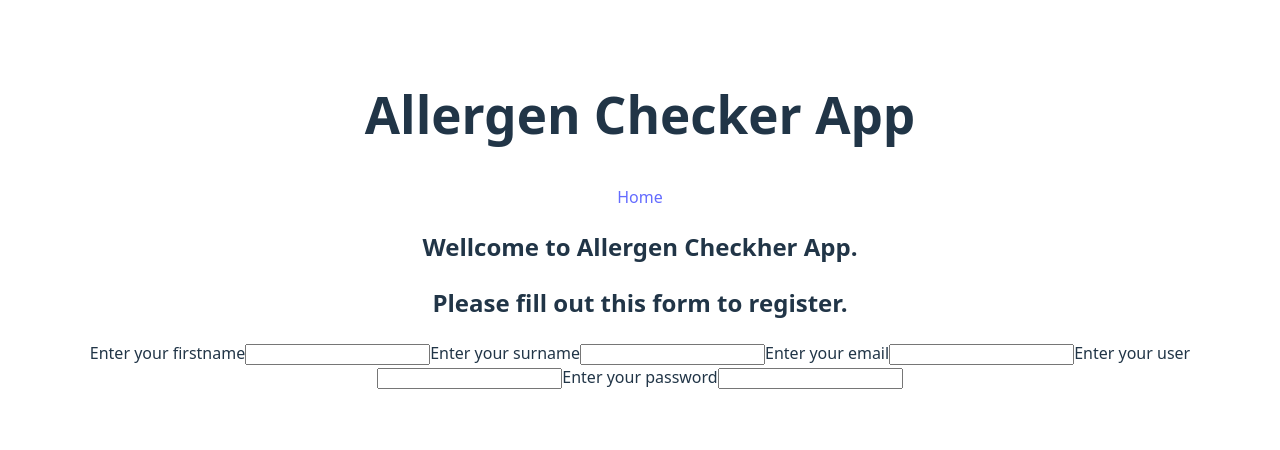
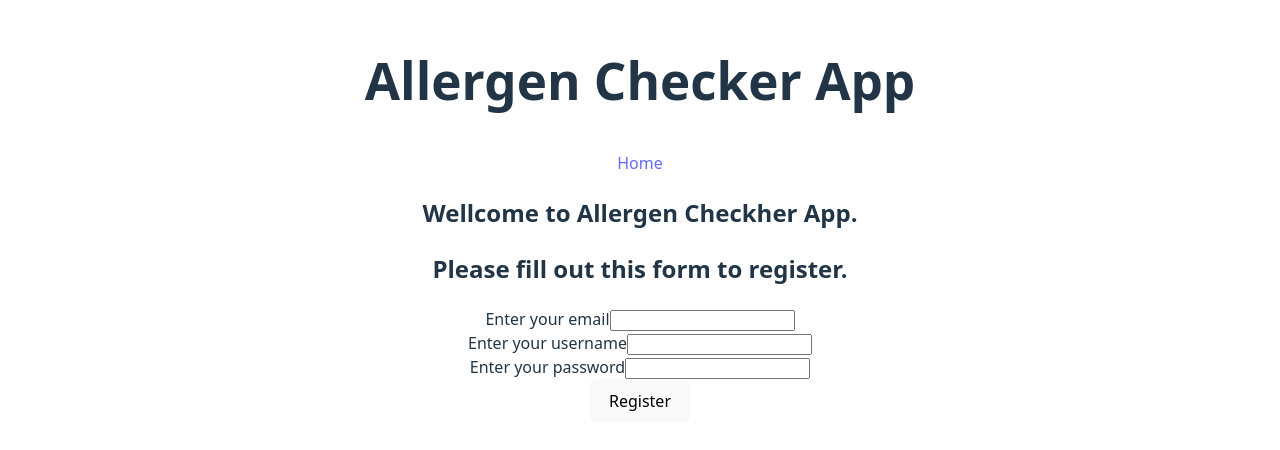
Before and after one commit to ctrlaltdelete3/AllergenCheckerFrontEnd, a React (Vite) app: page /newuser in a window 1280 px wide. Shown: the part 184-634 px from the top of the page. Built offline with nearby package versions, Linux system fonts and the light colour scheme.

Commit message:
Some changes after connecting to backend code

```diff
--- /dev/null
+++ b/postcss.config.js
@@ -0,0 +1,3 @@
+export default {
+  plugins: {}
+}
--- a/src/NewUser.jsx
+++ b/src/NewUser.jsx
@@ -2,13 +2,35 @@ import { useState } from "react";
 
 const NewUser = () => {
 	const [username, setUsername] = useState("");
-	const [firstname, setFirstname] = useState("");
-	const [surname, setSurname] = useState("");
 	const [email, setEmail] = useState("");
 	const [password, setPassword] = useState("");
 
-	const handleSubmit = () => {
-		const user = { firstname, surname, email, username, password };
+	const handleSubmit = async (e) => {
+		e.preventDefault();
+		const user = { email, username, password };
+
+		try {
+			const res = await fetch("https://localhost:44305/api/user/register",
+			{
+				method: "POST",
+				headers: {"Content-Type": "application/json"},
+				body: JSON.stringify(user)
+			});
+
+			if(!res.ok){
+				const errorText = await res.text();
+				throw new Error(errorText || `Error ${res.status}`);
+			}
+
+			const data = await res.json();
+			console.log("User created: ", data);
+			alert ("User registered successfully!");
+
+		}
+		catch(err) {
+			console.error("Registration failed: ", err);
+			alert("Failed: " + err.message);
+		}
 	};
 
 	return (
@@ -16,20 +38,6 @@ const NewUser = () => {
 			<h2>Wellcome to Allergen Checkher App.</h2>
 			<h2>Please fill out this form to register.</h2>
 			<form onSubmit={handleSubmit}>
-				<label>Enter your firstname</label>
-				<input
-					type="text"
-					required
-					value={firstname}
-					onChange={(e) => setFirstname(e.target.value)}
-				/>
-				<label>Enter your surname</label>
-				<input
-					type="text"
-					required
-					value={surname}
-					onChange={(e) => setSurname(e.target.value)}
-				/>
 				<label>Enter your email</label>
 				<input
 					type="text"
@@ -37,13 +45,15 @@ const NewUser = () => {
 					value={email}
 					onChange={(e) => setEmail(e.target.value)}
 				/>
-				<label>Enter your user</label>
+				<br></br>
+				<label>Enter your username</label>
 				<input
 					type="text"
 					required
 					value={username}
 					onChange={(e) => setUsername(e.target.value)}
 				/>
+				<br></br>
 				<label>Enter your password</label>
 				<input
 					type="text"
@@ -51,6 +61,8 @@ const NewUser = () => {
 					value={password}
 					onChange={(e) => setPassword(e.target.value)}
 				/>
+				<br></br>
+				<button type="submit">Register</button>
 			</form>
 		</div>
 	);
```
